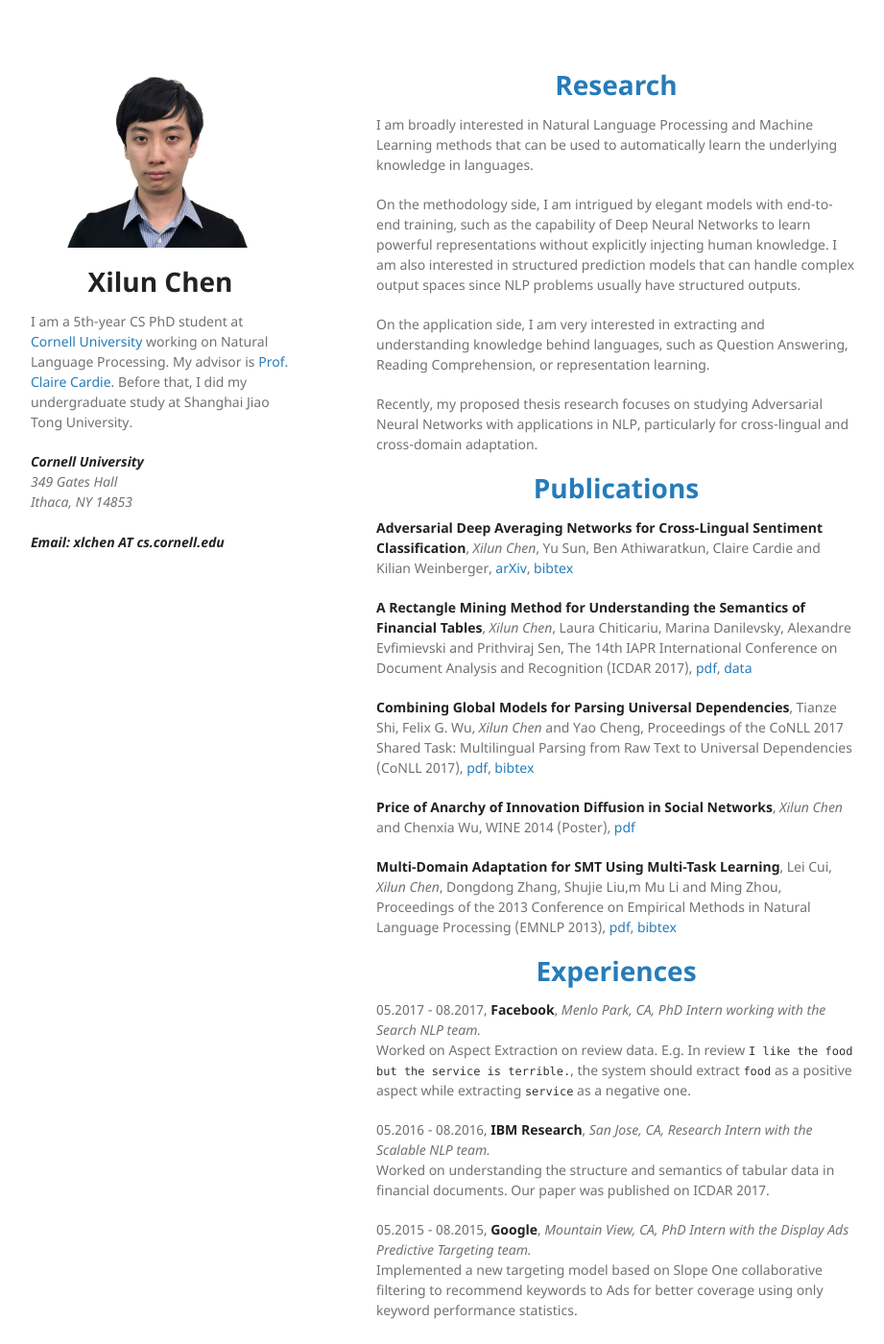
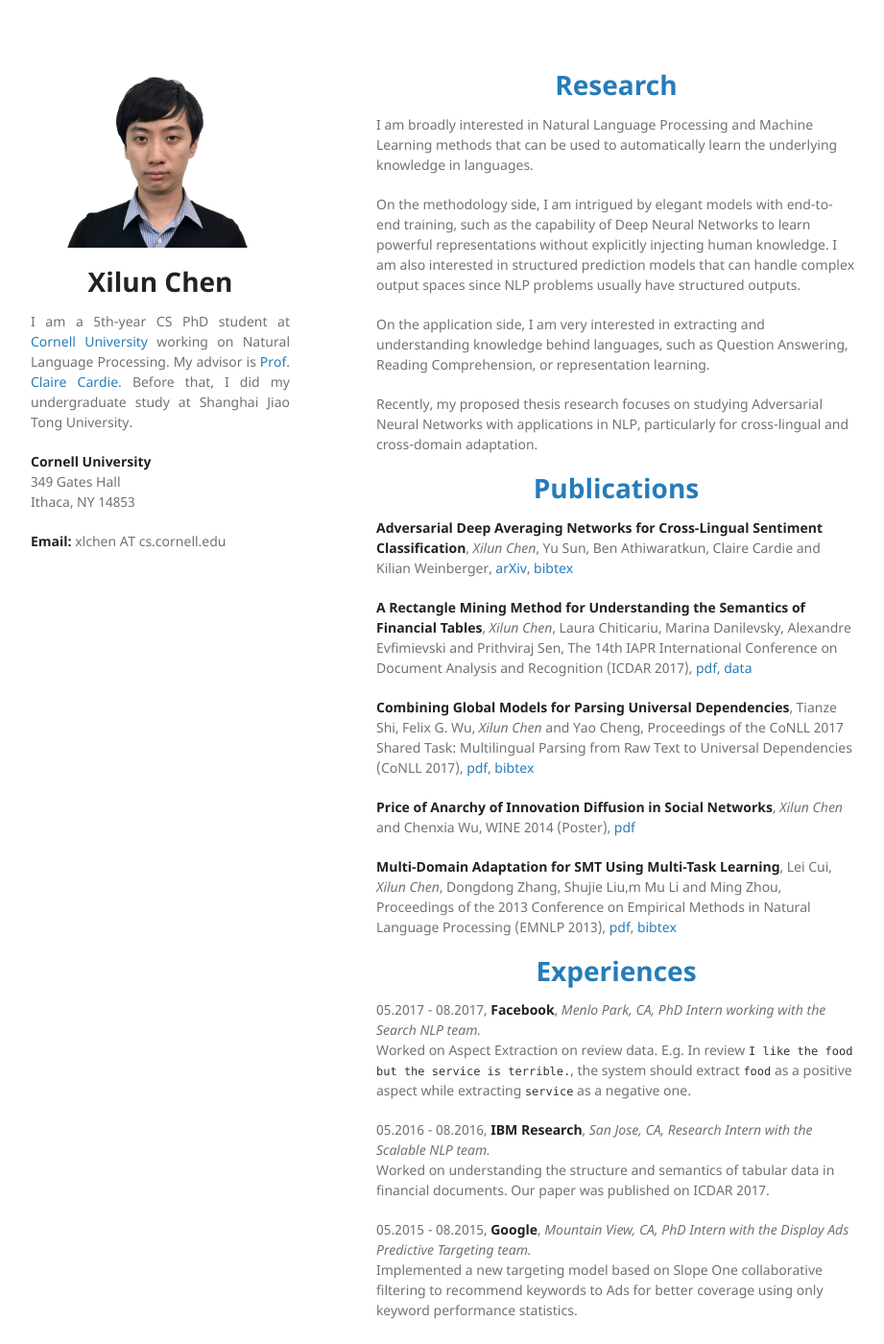
Before and after one commit to ccsasuke/ccsasuke.github.io, a Jekyll site: the page built from index.md, in a window 1280 px wide and 1400 px high. Shown: the whole window at 96% size, without its empty margins (178-1099 px from the left). Built offline with Jekyll 4.4.1, drawn with Linux system fonts in a browser that asks for light colours; our own code applies the rules of GitHub Pages for plain Markdown files.

Commit message:
update style of the left column

```diff
--- a/_layouts/default.html
+++ b/_layouts/default.html
@@ -10,6 +10,9 @@
     <![endif]-->
     <style>
       h1 {text-align: center; margin: 15px;}
+      body {color: #727272;}
+      a:hover {font-weight: normal; filter: brightness(50%);}
+      #intro {text-align: justify;}
     </style>
     <!-- Global site tag (gtag.js) - Google Analytics -->
     <script async src="https://www.googletagmanager.com/gtag/js?id=UA-109998364-1"></script>
@@ -28,21 +31,20 @@
             <img src="assets/images/avatar.jpg" alt="Avatar" height="200" width="200">
         </div>
         <a href="{{ site.github.url }}"> <h1>{{ site.title | default: site.github.repository_name }}</h1> </a>
-        <p>
+        <p id="intro">
 I am a 5th-year CS PhD student at <a href="https://www.cs.cornell.edu/" target="_blank">Cornell University</a> working on Natural Language Processing.
-My advisor is <a href="http://www.cs.cornell.edu/home/cardie/" target="_blank">Prof. Claire Cardie</a>.
+My advisor is<wbr> <a href="http://www.cs.cornell.edu/home/cardie/" target="_blank">Prof. Claire Cardie</a>.
 Before that, I did my undergraduate study at Shanghai Jiao Tong University.
         </p>
-        <address>
-            <strong>Cornell University</strong>
+        <p>
+          <strong>Cornell University</strong>
           <br>
           349 Gates Hall
           <br>
           Ithaca, NY 14853
           <br>
-          <br>
-          <strong>Email: xlchen AT cs.cornell.edu</strong>
-        </address>
+          <p><strong>Email:</strong> xlchen AT cs.cornell.edu</p>
+        </p>
 
       </header>
       <section>
```
Also changed, not shown: 2 other files.
